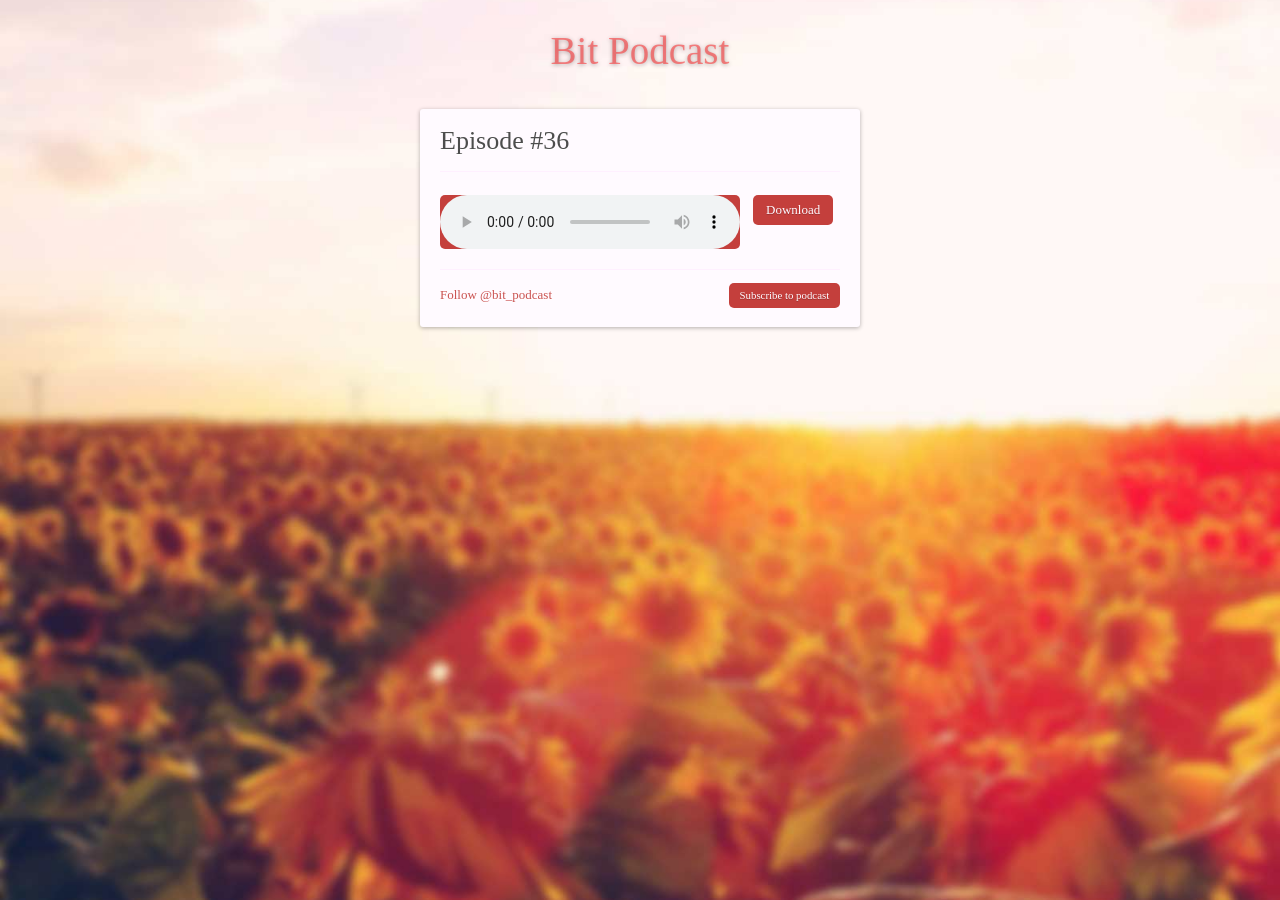
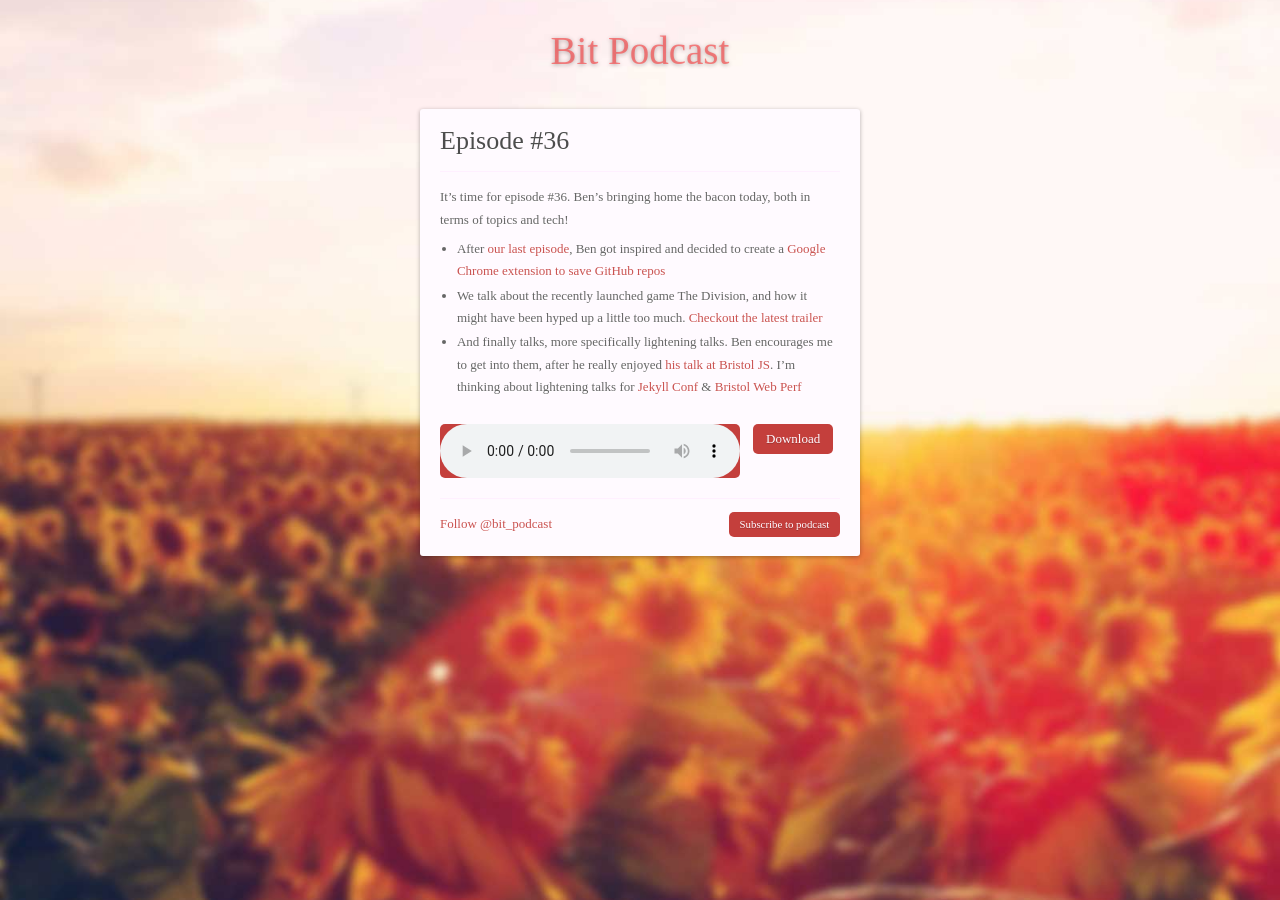
Before and after one commit to benjaminreid/bitpodcast.com, a Jekyll site: the page built from _posts/2016-03-11-episode-36.md, in a window 1280 px wide. Built offline with Jekyll 4.4.1, drawn with Linux system fonts in a browser that asks for light colours; some web fonts are replaced; comment, search, counter and statistics services are not loaded.

Commit message:
Adds show notes

```diff
--- a/_posts/2016-03-11-episode-36.md
+++ b/_posts/2016-03-11-episode-36.md
@@ -4,6 +4,12 @@ title: "Episode #36"
 date: 2016-03-11 00:00:00
 file: //s3-eu-west-1.amazonaws.com/bitpodcasts/episode-36.mp3
 file_itunes: //s3-eu-west-1.amazonaws.com/bitpodcasts/episode-36-itunes.m4a
-excerpt: "Howdy from Episode 35! This a short but sweet episode. Mentioning news from MailChimp & GitHub, and something new from a thing called Canvas"
+excerpt: "It's time for episode #36. Ben's bringing home the bacon today, both in terms of topics and tech!"
 duration: "30:13"
 ---
+
+It's time for episode #36. Ben's bringing home the bacon today, both in terms of topics and tech!
+
+- After [our last episode](https://bitpodcast.com/2016/02/11/episode-34/), Ben got inspired and decided to create a [Google Chrome extension to save GitHub repos](https://chrome.google.com/webstore/detail/github-projects/poiangpmficambigkofbojjlpappebln)
+- We talk about the recently launched game The Division, and how it might have been hyped up a little too much. [Checkout the latest trailer](https://www.youtube.com/watch?v=7oXSfUzjjV8)
+- And finally talks, more specifically lightening talks. Ben encourages me to get into them, after he really enjoyed [his talk at Bristol JS](https://www.youtube.com/watch?v=mIBqsXLXmc0). I'm thinking about lightening talks for [Jekyll Conf](http://jekyllconf.com/) & [Bristol Web Perf](http://www.meetup.com/bristolwebperf/)
```
